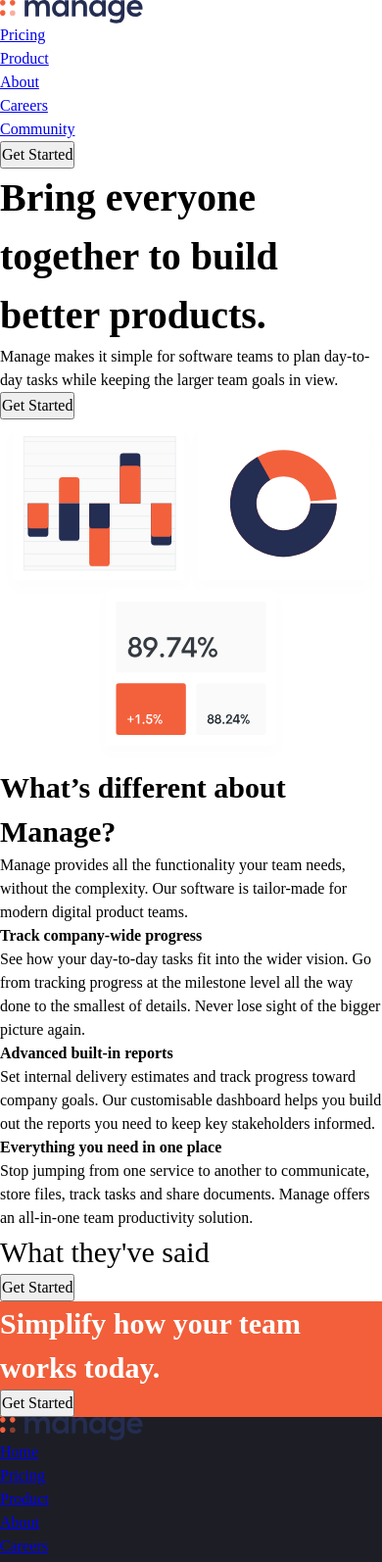
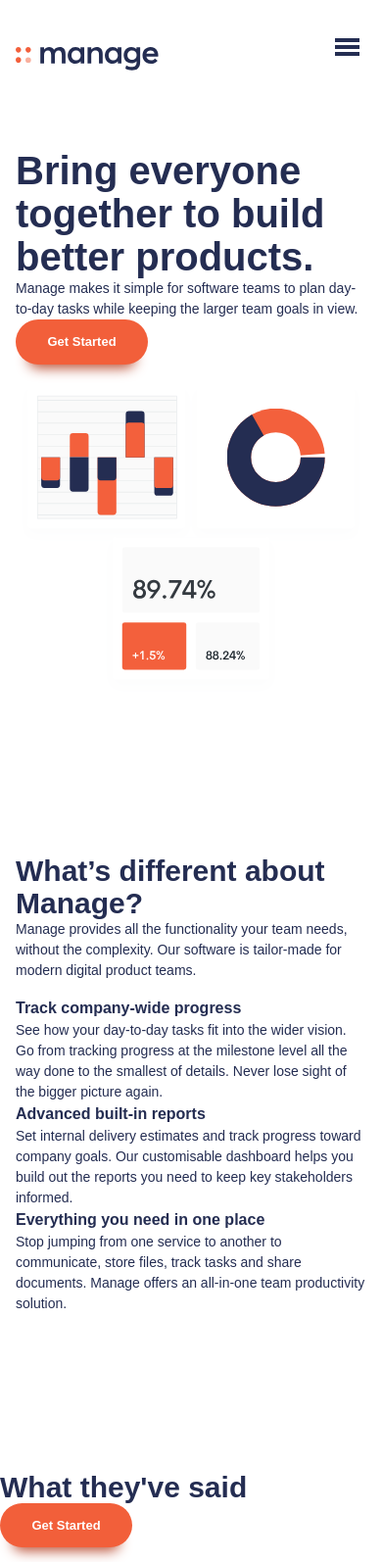
Before and after one commit to jakxc/manage-landing-page, a plain HTML site: page index.html in a window 390 px wide. Shown: the top 1594 px of the page at 98% size. Drawn offline with Linux system fonts and the light colour scheme.

Commit message:
Added styling to navigation
- Implemented mobile navigation
- Added styling to nav links and nav bar
- Added background gradient to mobile nav

```diff
--- a/index.html
+++ b/index.html
@@ -3,7 +3,7 @@
 <head>
   <meta charset="UTF-8">
   <meta name="viewport" content="width=device-width, initial-scale=1.0"> <!-- displays site properly based on user's device -->
-
+  <script defer type="module" src="/index.js"></script>
   <link rel="icon" type="image/png" sizes="32x32" href="./images/favicon-32x32.png">
   <link rel="stylesheet" href="style.css">
   <title>Manage landing page</title>
@@ -16,8 +16,14 @@
 <body>
   <header class="primary-header">
     <div class="container">
+      <div class="nav-wrapper">
         <a href="#"><img src="./images/logo.svg" alt="logo"/></a>
-      <nav class="primary-nav">
+        <button class="mobile-nav-toggle" aria-controls="primary-navigation" aria-expanded="false">
+          <img class="icon-close" src="images/icon-close.svg" alt="" aria-hidden="true">
+          <img class="icon-hamburger" src="images/icon-hamburger.svg" alt="" aria-hidden="true">
+          <span class="visually-hidden">Menu</span>
+        </button>
+        <nav class="primary-nav" id="primary-navigation">
           <ul role="list" class="nav-list">
             <li><a href="#">Pricing</a></li>
             <li><a href="#">Product</a></li>
@@ -26,12 +32,13 @@
             <li><a href="#">Community</a></li>
           </ul>
         </nav>
-      <button class="button">Get Started</button>
+        <button class="button | display-none display-inline-flex">Get Started</button>
+      </div>
     </div>
   </header>
 
   <main>
-    <section>
+    <section class="padding-block-900">
       <div class="container">
         <div class="even-columns">
           <div>
@@ -49,7 +56,7 @@
       </div>
     </section>
 
-    <section>
+    <section class="padding-block-900">
       <div class="container">
         <div class="even-columns">
           <div>
@@ -84,12 +91,12 @@
       </div>
     </section>
 
-    <section class="carousel">
-      <h2 class="fs-secondary-heading">What they've said</h2>
+    <section class="padding-block-900 carousel">
+      <h2 class="fs-secondary-heading fw-bold">What they've said</h2>
       <button class="button">Get Started</button>
     </section>
 
-    <section class="bg-accent-400 text-neutral-100">
+    <section class="padding-block-700 bg-accent-400 text-neutral-100">
       <div class="container">
         <div class="even-columns">
           <div>
@@ -103,7 +110,7 @@
     </section>
   </main>
 
-  <footer class="bg-neutral-900 text-neutral-100">
+  <footer class="padding-block-700 bg-neutral-900 text-neutral-100">
     <div class="even-columns">
       <div >
         <a href="#"><img src="./images/logo.svg" alt="logo"/></a>
--- /dev/null
+++ b/index.js
@@ -0,0 +1,11 @@
+const primaryHeader = document.querySelector('.primary-header');
+const navToggle = document.querySelector('.mobile-nav-toggle');
+const primaryNav = document.querySelector('.primary-nav');
+
+navToggle.addEventListener('click', () => {
+    // If primary nav is visible/open, set aria-expanded attr to false, else true
+    navToggle.setAttribute('aria-expanded', !primaryNav.hasAttribute('data-visible'))
+
+    primaryNav.toggleAttribute('data-visible');
+    primaryHeader.toggleAttribute('data-overlay');
+})
--- a/style.css
+++ b/style.css
@@ -1,5 +1,7 @@
 :root {
+  --clr-accent-500: hsl(12, 60%, 45%);
   --clr-accent-400: hsl(12, 88%, 59%);
+  --clr-accent-300: hsl(12, 88%, 75%);
   --clr-accent-100: hsl(13, 100%, 96%);
 
   --clr-primary-400: hsl(228, 39%, 23%);
@@ -29,9 +31,19 @@
   --fs-secondary-heading: var(--fs-700);
   --fs-nav: var(--fs-500);
   --fs-button: var(--fs-300);
+
+  --size-100: 0.25rem;
+  --size-200: 0.5rem;
+  --size-300: 0.75rem;
+  --size-400: 1rem;
+  --size-500: 1.5rem;
+  --size-600: 2rem;
+  --size-700: 3rem;
+  --size-800: 4rem;
+  --size-900: 5rem;
 }
 
-@media (min-width: 50em) {
+@media (min-width: 800px) {
   :root {
     --fs-body: var(--fs-500);
     --fs-primary-heading: var(--fs-900);
@@ -40,8 +52,6 @@
     --fs-nav: var(--fs-300);
   }
 }
-
-// https://piccalil.li/blog/a-modern-css-reset
 
 /* Box sizing rules */
 *,
@@ -77,6 +87,9 @@ body {
 body {
   text-rendering: optimizeSpeed;
   line-height: 1.5;
+  font-family: var(--ff-body);
+  font-size: var(--fs-body);
+  color: var(--clr-primary-400);
 }
 
 /* A elements that don't have a class get default styles */
@@ -108,7 +121,153 @@ svg {
   }
 }
 
+
+.container {
+  --max-width: 1110px;
+  --horizontal-padding: 1rem;
+
+  width: min(var(--max-width), 100% - (var(--horizontal-padding) * 2));
+  margin-inline: auto;
+}
+
+.even-columns {
+  display: grid;
+  gap: 1rem;
+}
+
+@media screen and (min-width: 800px) {
+  .even-columns {
+    grid-auto-flow: column;
+    grid-auto-columns: 1fr;
+  }
+}
+
+.button {
+  display: inline-flex;
+  cursor: pointer;
+  text-decoration: none;
+  border: 0;
+  border-radius: 100vmax;
+  padding: 1.25em 2.5em;
+  font-size: var(--fs-button);
+  font-weight: var(--fw-bold);
+  line-height: 1;
+  color: var(--clr-neutral-100);
+  background-color: var(--clr-accent-400);
+  box-shadow: 0 1.25em 1em -1em var(--clr-accent-500);
+}
+
+.button[data-type="inverse"] {
+  color: var(--clr-accent-400);
+  background-color: var(--clr-neutral-100);
+}
+
+.button:hover,
+.button:focus-visible {
+  background-color: var(--clr-accent-300);
+}
+
+
+.button[data-type="inverse"]:hover,
+.button[data-type="inverse"]:focus-visible {
+  background-color: var(--clr-neutral-100);
+  color: var(--clr-accent-300);
+}
+
+/* Navigation */
+.primary-header {
+  padding-top: var(--size-700);
+}
+
+.nav-wrapper {
+  display: flex;
+  justify-content: space-between;
+  align-items: center;
+}
+
+.mobile-nav-toggle {
+  display: none;
+}
+
+.nav-list {
+  display: flex;
+  gap: clamp(var(--size-500), 5vw,  var(--size-800));
+  font-weight: var(--fw-semi-bold);
+}
+
+.nav-list a {
+  text-decoration: none;
+  color: var(--clr-primary-400);
+}
+
+.nav-list a:hover,
+.nav-list a:focus {
+  text-decoration: none;
+  color: var(--clr-accent-400);
+}
+
+@media screen and (max-width: 800px) {
+  .primary-nav {
+    max-width: 35rem;
+    margin-left: auto;
+    display: none;
+
+    position: fixed;
+    padding: var(--size-700);
+    inset: 7rem var(--size-400) auto;
+    background: var(--clr-neutral-100);
+    border-radius: var(--size-100);
+    box-shadow: 0 0 0.75em rgb(0, 0, 0, 0.05);
+  }
+
+  .primary-header[data-overlay]::before {
+    content: '';
+    position: absolute;
+    inset: 0;
+    background-image: linear-gradient(rgb(0 0 0 / 0), rgb(0 0 0 / 0.75));
+  }
+
+  .primary-nav[data-visible] {
+    display: block;
+  }
+
+  .nav-list {
+    display: grid;
+    gap: var(--size-600);
+    text-align: center;
+    font-weight: var(--fw-bold);
+  }
+
+  .mobile-nav-toggle {
+    display: block;
+    position: fixed;
+    top: var(--size-600);
+    right: var(--size-400);
+    cursor: pointer;
+    background: transparent;
+    border: 0;
+    padding: 0.5em;
+  }
+
+  .mobile-nav-toggle .icon-close {
+    display: none;
+  }
+}
+
 /* Utility classes */
+
+.visually-hidden {
+  position: absolute;
+  position: absolute !important;
+  width: 1px !important;
+  height: 1px !important;
+  padding: 0 !important;
+  margin: -1px !important;
+  overflow: hidden !important;
+  clip: rect(0,0,0,0) !important;
+  white-space: nowrap !important;
+  border: 0 !important;
+}
 
 .text-primary-400 {
   color: var(--clr-primary-400);
@@ -154,9 +313,11 @@ svg {
 
 .fs-primary-heading {
   font-size: var(--fs-primary-heading);
+  line-height: 1.1;
 }
 .fs-secondary-heading {
   font-size: var(--fs-secondary-heading);
+  line-height: 1.1;
 }
 
 .fs-300 {
@@ -171,3 +332,25 @@ svg {
 .fs-600 {
   font-size: var(--fs-600);
 }
+
+.padding-block-400 {
+  padding-block: var(--size-400);
+}
+
+.padding-block-700 {
+  padding-block: var(--size-700);
+}
+
+.padding-block-900 {
+  padding-block: var(--size-900);
+}
+
+.display-none {
+  display: none;
+}
+
+@media screen and (min-width: 800px) {
+  .display-inline-flex {
+    display: inline-flex;
+  }
+}
```
Lines whose indentation alone changed are shown as unchanged.
